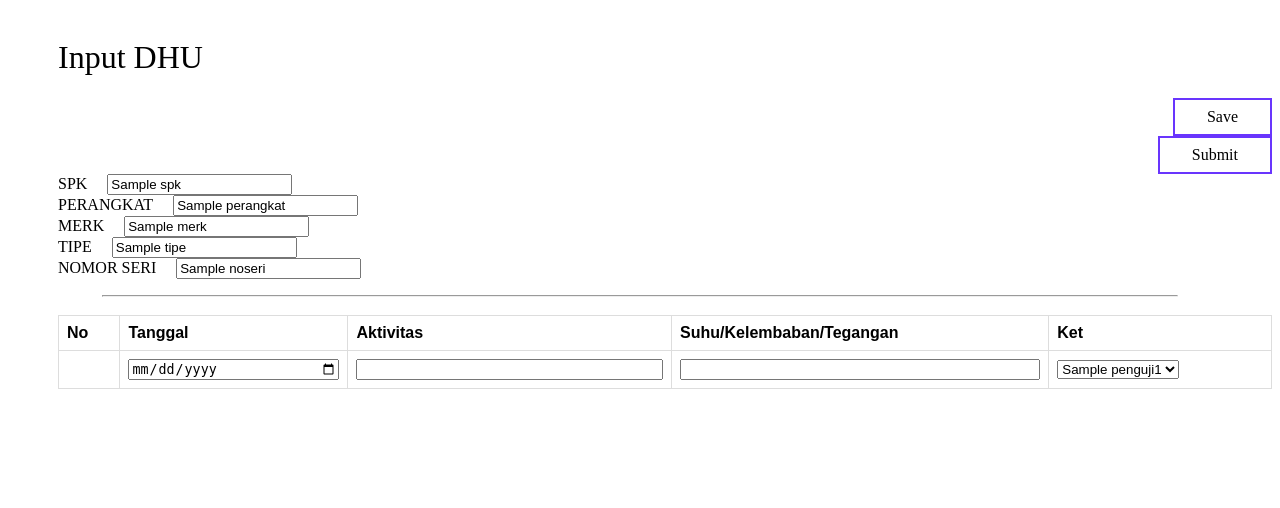
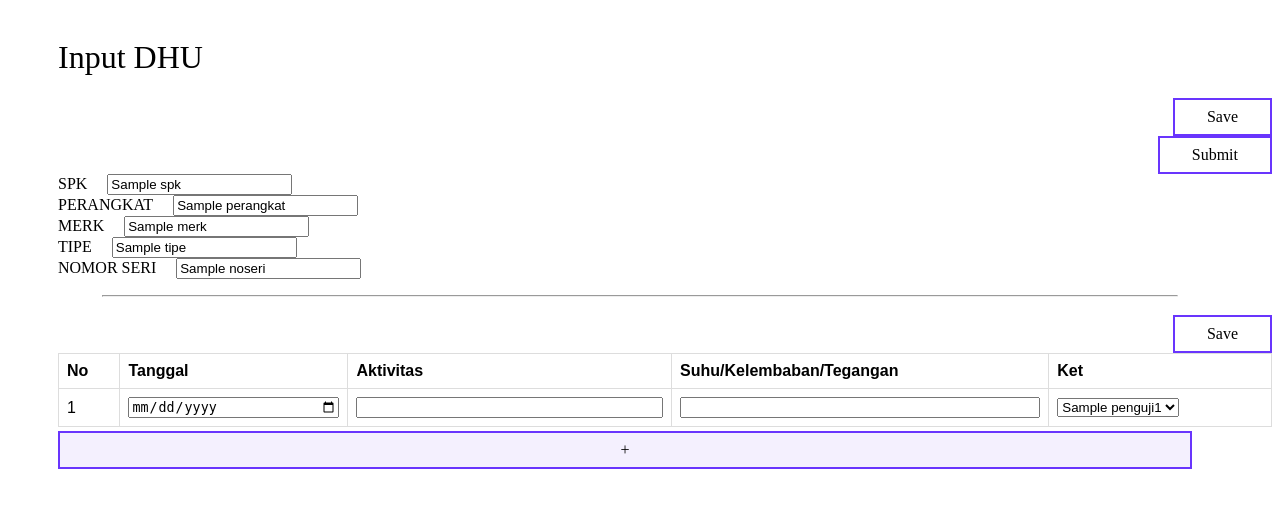
Before and after one commit to Titankinan/Website_Input_DHU, a CodeIgniter 4 app: the page made by app/Views/V_inputdhu.php in a window 1280 px wide. Shown: the top 508 px of the page. Run offline with PHP 8.4 and a stand-in for CodeIgniter, Linux system fonts and the light colour scheme; the template is opened without the code that fills it: most values are stand-ins (such as "Sample title", 1, 10 or a date in 2020); lists and menus that the app fills with data are empty; some libraries are stand-ins or nearby versions.

Commit message:
new row for activity

```diff
--- a/app/Controllers/inputdhu.php
+++ b/app/Controllers/inputdhu.php
@@ -90,4 +90,9 @@ class inputdhu extends BaseController
 		}
 	}
 
+	public function insAktifitas()
+	{
+
+	}
+
 }
--- a/app/Views/V_inputdhu.php
+++ b/app/Views/V_inputdhu.php
@@ -25,8 +25,10 @@
     </div>
             <hr style="width:85%">
     <div class="Container_tambah">
+        <input class="button_tambah button1" type="submit" name="action" value="Save">
             <div class="container_box">
-                <table>
+
+                <table id="aktifitas">
 
                     <tr>
                         <th>No</th>
@@ -37,19 +39,23 @@
                     </tr>
 
                     <tr>
-                        <th></th>
-                        <th><input type="date" class="intable" name="tanggal" value=""></th>
-                        <th><input type="text" class="intable" name="activity" value=""></th>
-                        <th><input type="text" class="intable" name="kondisi_awal" value=""></th>
-                        <th><select name="penguji1">
+                        <td>1</td>
+                        <td><input type="date" class="intable" name="tanggal" value=""></td>
+                        <td><input type="text" class="intable" name="activity" value=""></td>
+                        <td><input type="text" class="intable" name="kondisi_awal" value=""></td>
+                        <td><select name="penguji1">
                             <option value="<?= $detail["penguji1"]; ?>"><?= $penguji1["nama"]; ?></option>
                             <option value="<?= $detail["penguji2"]; ?>"><?= $penguji2['nama']; ?></option>
                             </select>
-                        </th>
+                        </td>
                     </tr>
 
                 </table>
+
             </div>
+
+            <a class="button button2" onclick="myCreateFunction()">+</a>
+
     </div>
             <!-- <div class="container_box">
                 <div class="box">
@@ -82,5 +88,55 @@
         </form>
     </div>
 
+<script>
+    var i = 1
+    function myCreateFunction() {
+        i = i + 1;
+        var table = document.getElementById("aktifitas");
+        var row = table.insertRow(-1);
+
+        // var cell1 = row.insertCell(-1);
+        // var div = document.createElement("input");
+        // div.innerHTML = "Replace with description.";
+        // cell1.appendChild(div);
+        // let input1 = cell1.createElement("input");
+        var cell1 = row.insertCell(0);
+        cell1.innerHTML = i;
+
+        var cell2 = row.insertCell(1);
+        var div2 = document.createElement("input");
+        div2.type = 'date';
+        cell2.appendChild(div2);
+
+        var cell3 = row.insertCell(2);
+        var div3 = document.createElement("input");
+        cell3.appendChild(div3);
+
+        var cell4 = row.insertCell(3);
+        var div4 = document.createElement("input");
+        cell4.appendChild(div4);
+
+        var cell5 = row.insertCell(4);
+        var div5 = document.createElement("select");
+        var option1 = document.createElement("option");
+        var option2 = document.createElement("option");
+
+        option1.value = '<?= $detail["penguji1"]; ?>';
+        option1.text = '<?= $penguji1["nama"]; ?>';
+        option2.value = '<?= $detail["penguji2"]; ?>';
+        option2.text = '<?= $penguji2["nama"]; ?>';
+
+        div5.appendChild(option1);
+        div5.appendChild(option2);
+
+        cell5.appendChild(div5);
+
+        // cell2
+        // var element = document.createElement("input");
+        // element.appendChild(document.createTextNode('The man who mistook his wife for a hat'));
+        // document.getElementById('lc').appendChild(element);
+    }
+</script>
+
 </body>
 </html>
```
